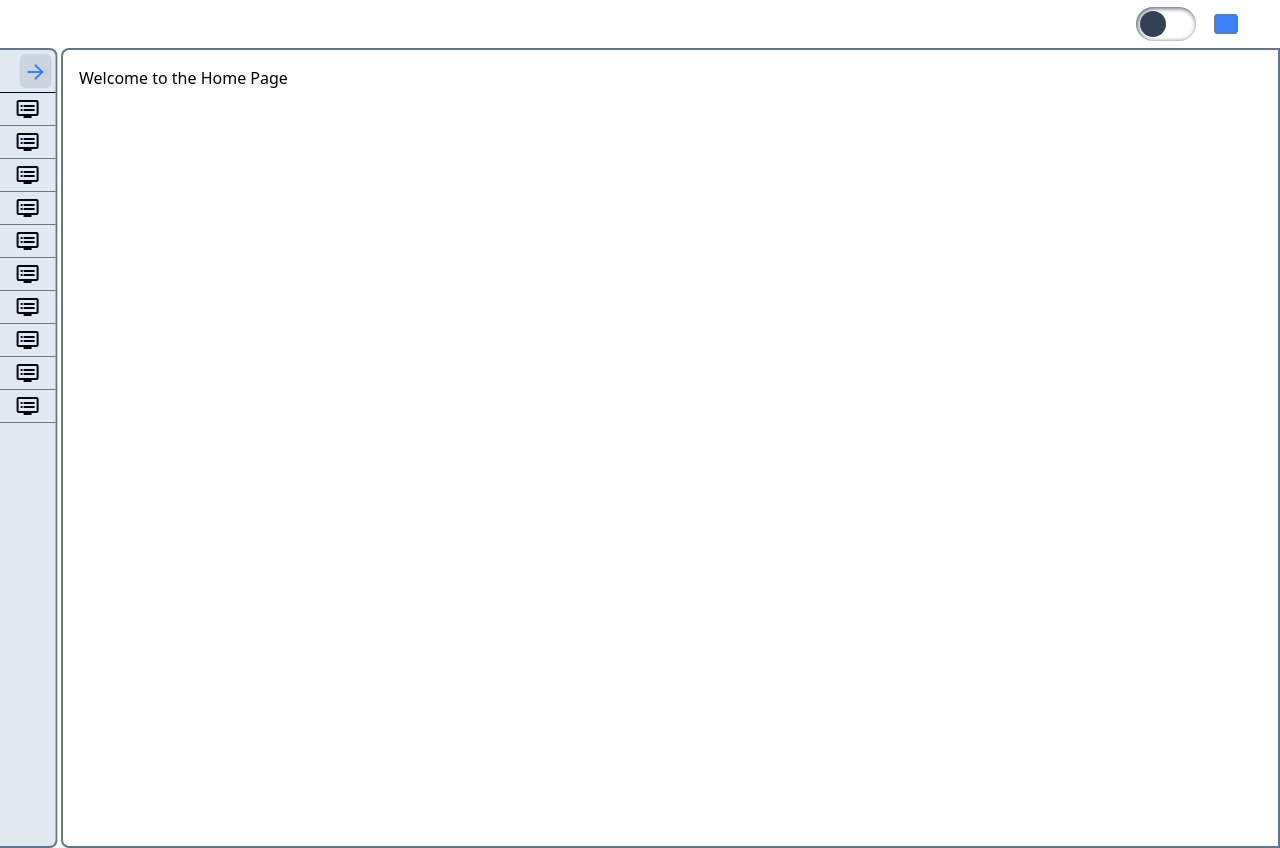
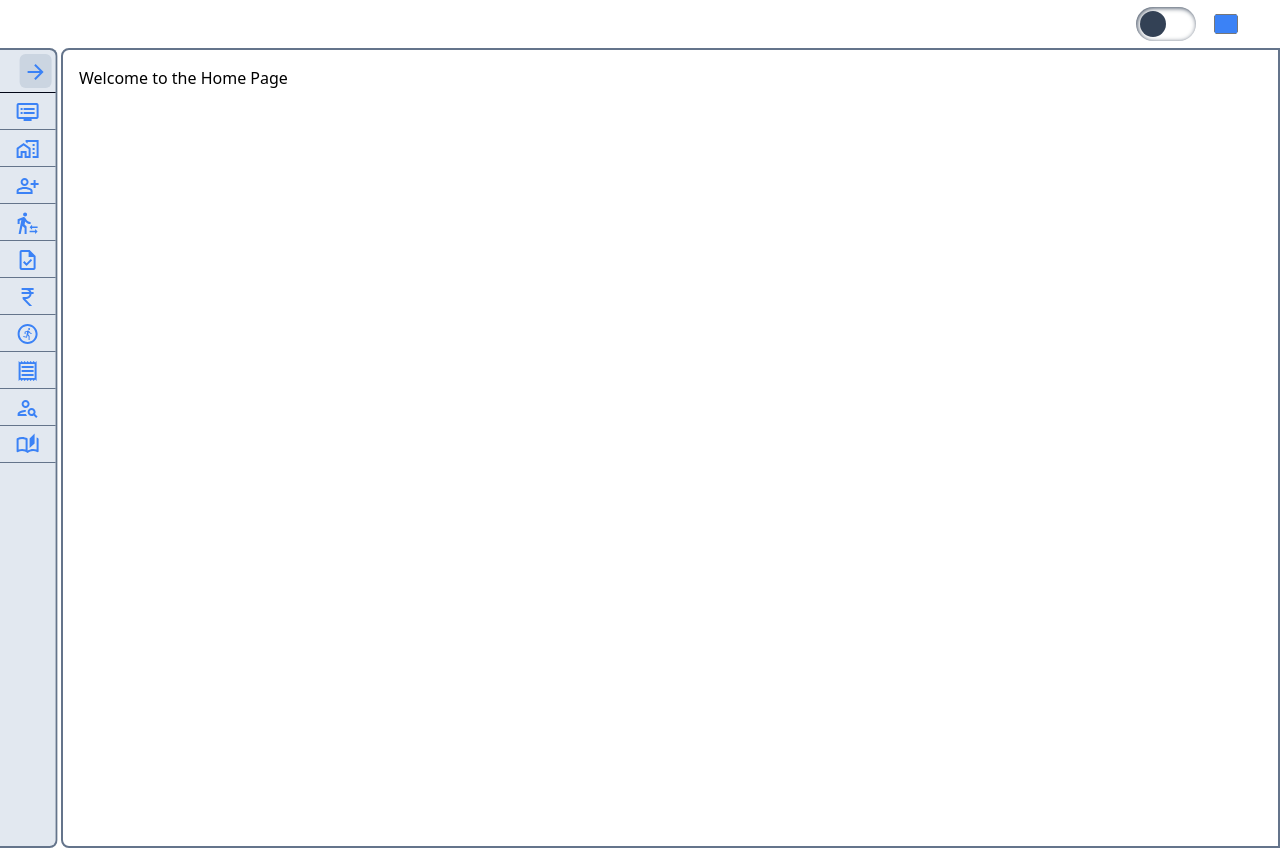
Before and after one commit to akash-git-bthames/COLLEGE-ERP, a React (Vite) app in the folder Frontend/: page / in a window 1280 px wide. Built offline with nearby package versions, Linux system fonts and the light colour scheme.

Commit message:
update the icons in the sidebar

```diff
--- a/Frontend/src/Components/Drawer.jsx
+++ b/Frontend/src/Components/Drawer.jsx
@@ -4,6 +4,17 @@ import ArrowBackOutlinedIcon from '@mui/icons-material/ArrowBackOutlined';
 import ArrowForwardOutlinedIcon from '@mui/icons-material/ArrowForwardOutlined';
 import {useTheme} from '../context/ColorContext'
 import SidebarCells from './SidebarCells';
+import DvrOutlinedIcon from '@mui/icons-material/DvrOutlined';
+import MapsHomeWorkOutlinedIcon from '@mui/icons-material/MapsHomeWorkOutlined';
+import PersonAddAltOutlinedIcon from '@mui/icons-material/PersonAddAltOutlined';
+import TransferWithinAStationOutlinedIcon from '@mui/icons-material/TransferWithinAStationOutlined';
+import TaskOutlinedIcon from '@mui/icons-material/TaskOutlined';
+import CurrencyRupeeOutlinedIcon from '@mui/icons-material/CurrencyRupeeOutlined';
+import RunCircleOutlinedIcon from '@mui/icons-material/RunCircleOutlined';
+import ReceiptOutlinedIcon from '@mui/icons-material/ReceiptOutlined';
+import PersonSearchOutlinedIcon from '@mui/icons-material/PersonSearchOutlined';
+import AutoStoriesOutlinedIcon from '@mui/icons-material/AutoStoriesOutlined';
+
 
 
 const Drawer = ({isOpen,toggleDrawer}) => {
@@ -31,16 +42,16 @@ const Drawer = ({isOpen,toggleDrawer}) => {
        </div>
         <nav className="font-normal">
           <ul >
-            <SidebarCells name={name[0]} isOpen={isOpen}/>
-            <SidebarCells name={name[1]} isOpen={isOpen}/>
-            <SidebarCells name={name[2]} isOpen={isOpen}/>
-            <SidebarCells name={name[3]} isOpen={isOpen}/>
-            <SidebarCells name={name[4]} isOpen={isOpen}/>
-            <SidebarCells name={name[5]} isOpen={isOpen}/>
-            <SidebarCells name={name[6]} isOpen={isOpen}/>
-            <SidebarCells name={name[7]} isOpen={isOpen}/>
-            <SidebarCells name={name[8]} isOpen={isOpen}/>
-            <SidebarCells name={name[9]} isOpen={isOpen}/>
+            <SidebarCells name={name[0]} isOpen={isOpen} icon={<DvrOutlinedIcon/>}/>
+            <SidebarCells name={name[1]} isOpen={isOpen} icon={<MapsHomeWorkOutlinedIcon/>}/>
+            <SidebarCells name={name[2]} isOpen={isOpen} icon={<PersonAddAltOutlinedIcon/>}/>
+            <SidebarCells name={name[3]} isOpen={isOpen} icon={<TransferWithinAStationOutlinedIcon/>}/>
+            <SidebarCells name={name[4]} isOpen={isOpen} icon={<TaskOutlinedIcon/>}/>
+            <SidebarCells name={name[5]} isOpen={isOpen} icon={<CurrencyRupeeOutlinedIcon/>}/>
+            <SidebarCells name={name[6]} isOpen={isOpen} icon={<RunCircleOutlinedIcon/>}/>
+            <SidebarCells name={name[7]} isOpen={isOpen} icon={<ReceiptOutlinedIcon/>}/>
+            <SidebarCells name={name[8]} isOpen={isOpen} icon={<PersonSearchOutlinedIcon/>}/>
+            <SidebarCells name={name[9]} isOpen={isOpen} icon={<AutoStoriesOutlinedIcon/>}/>
 
 
 
--- a/Frontend/src/Components/SidebarCells.jsx
+++ b/Frontend/src/Components/SidebarCells.jsx
@@ -1,11 +1,15 @@
 import React from "react";
-import DvrOutlinedIcon from '@mui/icons-material/DvrOutlined';
+import {useTheme} from '../context/ColorContext'
 
-function SidebarCells({ name, isOpen }) {
-  console.log(isOpen);
+function SidebarCells({ name, isOpen,icon }) {
+
+  const {  color } = useTheme();
+
   return (
     <li className={`p-1 dark:hover:bg-slate-700 border-slate-500 hover:bg-slate-300 hover:cursor-pointer text-slate-950 dark:text-slate-300 lg:text-xl md:text-lg sm:text-sm text-xs flex gap-1 ${isOpen ? 'justify-start' : 'justify-end'} px-2 sm:px-3 md:px-4 items-center text-nowrap overflow-x-scroll`}>
-      <DvrOutlinedIcon />
+      <div style={{color:color}}>
+      {icon}
+      </div>
       {isOpen && <div>{name}</div>}
     </li>
   );
```
